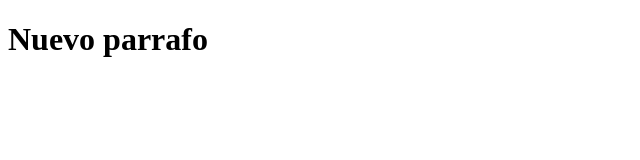
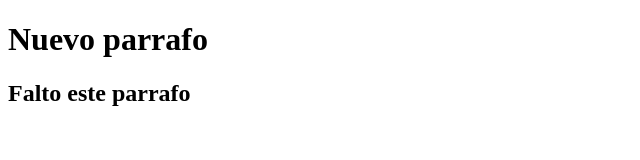
Before and after one commit to OrtegaWill/PruebaRepositorio, a plain HTML site: page index.html in a window 1280 px wide. Shown: the whole page, without its empty margins (0-640 px from the left). Drawn offline with Linux system fonts and the light colour scheme.

Commit message:
Commit 2 segundo parrafo

```diff
--- a/index.html
+++ b/index.html
@@ -8,5 +8,6 @@
 </head>
 <body>
     <h1>Nuevo parrafo</h1>
+    <h2>Falto este parrafo</h2>
 </body>
 </html>
```
